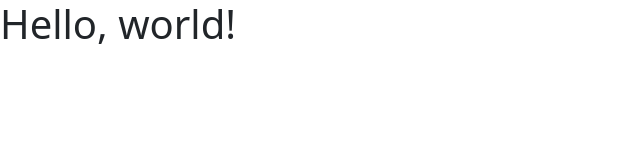
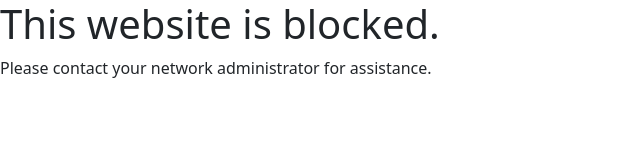
Before and after one commit to user1121321/laughing-meme, a plain HTML site: page index.html in a window 1280 px wide. Shown: the whole page, without its empty margins (0-640 px from the left). Drawn offline with nearby package versions, Linux system fonts and the light colour scheme.

Commit message:
Update index.html

```diff
--- a/index.html
+++ b/index.html
@@ -9,7 +9,8 @@
   <link rel="icon" href="favicon.png">
 </head>
 <body>
-  <h1>Hello, world!</h1>
-  <!--[if IE]><div class="position-fixed bottom-0 w-100 p-2 text-bg-dark d-flex justify-content-between"><p>Outdated browser dectected. Please use a modern browser for a better browsing experience.</p><button type="button" class="btn-close btn-close-white" onClick="parentNode.remove()" aria-label="Close"></button></div><![endif]-->
+  <div class="d">
+    <h1>This website is blocked.</h1>
+    <p>Please contact your network administrator for assistance.</p>
 </body>
 </html>
```
